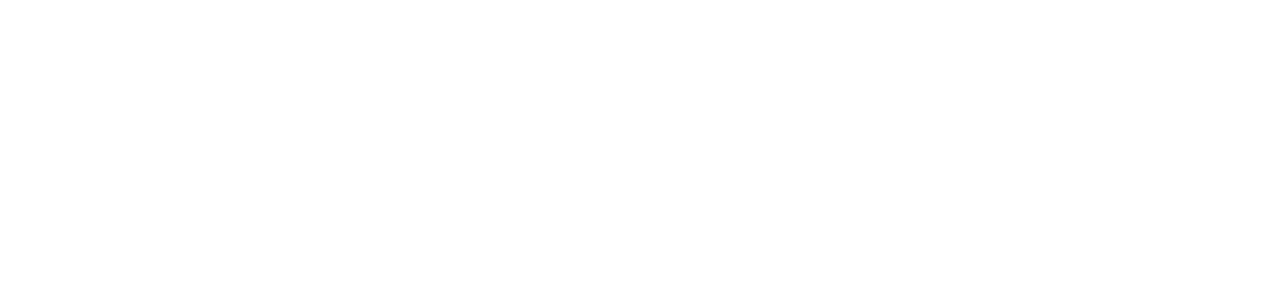
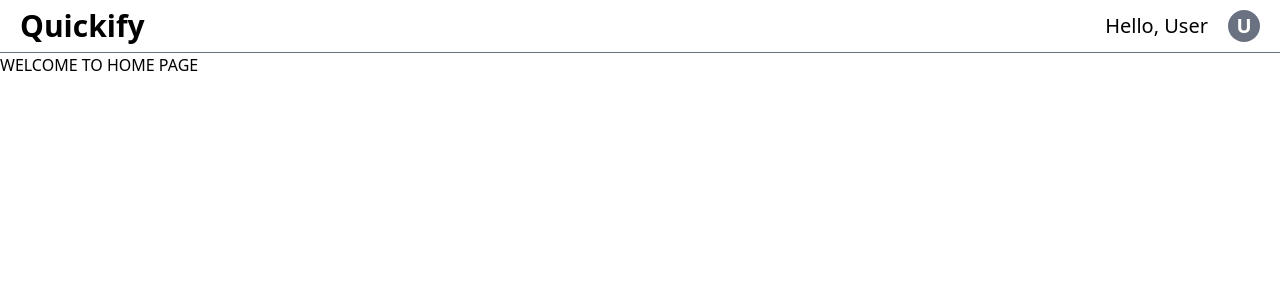
Before and after one commit to Bhumesh01/Quickify, a React (Vite) app in the folder frontend/: page / in a window 1280 px wide. Before the commit this address had no page. Shown: the top 300 px of the page. Built offline with nearby package versions, Linux system fonts and the light colour scheme.

Commit message:
Landing page

```diff
--- a/frontend/src/App.tsx
+++ b/frontend/src/App.tsx
@@ -3,12 +3,14 @@
 import SignIn from "./pages/SignIn"
 import UserDetails from "./pages/Details"
 import Dashboard from "./pages/Dashboard"
+import { LandingPage } from "./pages/Landing"
 function App() {
 
   return (
     <>
       <BrowserRouter>
           <Routes>
+            <Route path="/" element={<LandingPage></LandingPage>}></Route>
             <Route path="/signup" element={<SignUp />}></Route>
             <Route path="/signin" element={<SignIn />}></Route>
             <Route path="/dashboard" element={<Dashboard />}></Route>
--- /dev/null
+++ b/frontend/src/pages/Landing.tsx
@@ -0,0 +1,10 @@
+import NavBar from "../components/ui/NavBar";
+
+export function LandingPage(){
+    return(
+        <div>
+            <NavBar></NavBar>
+            WELCOME TO HOME PAGE
+        </div>
+    )
+}
```
